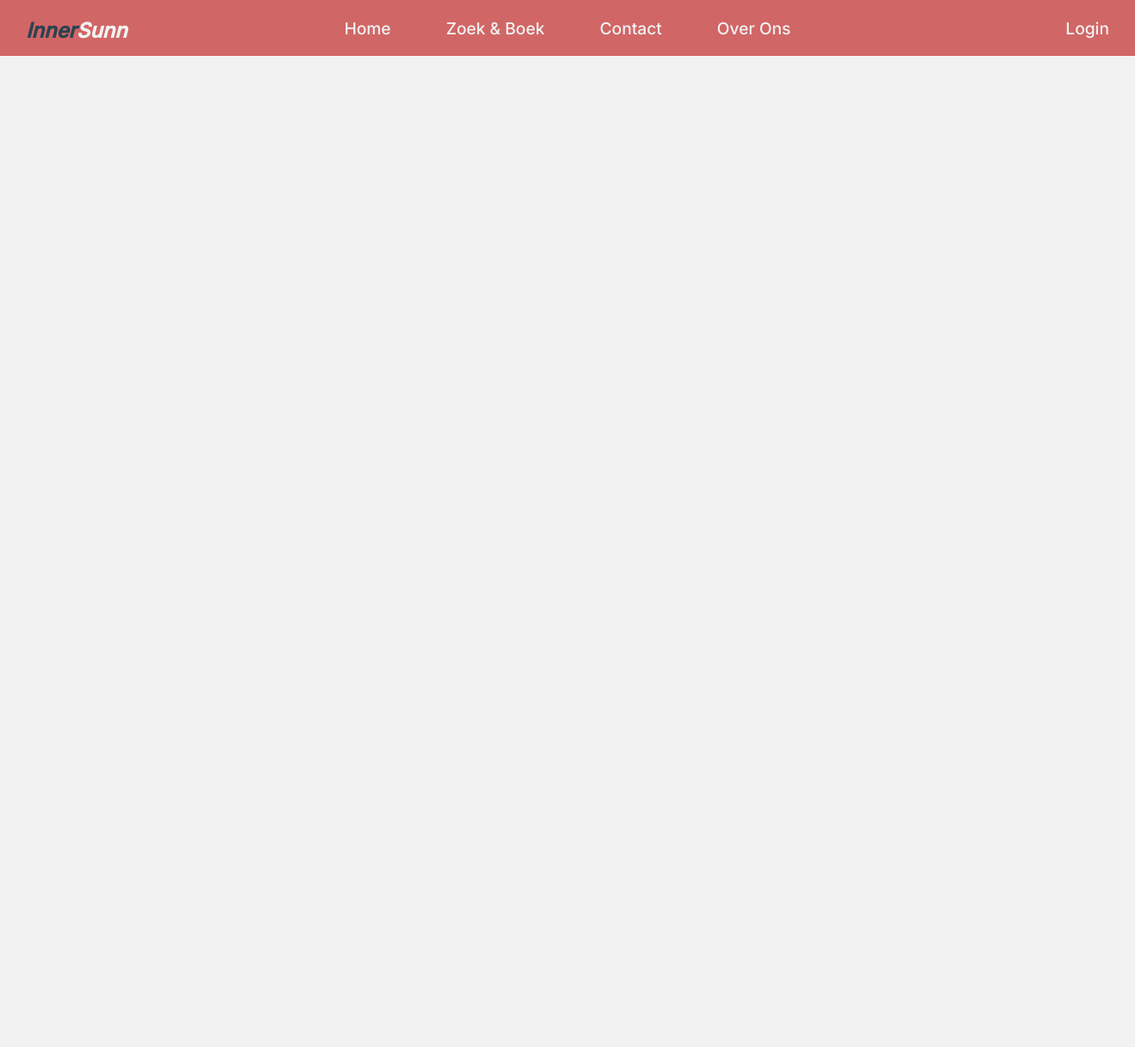
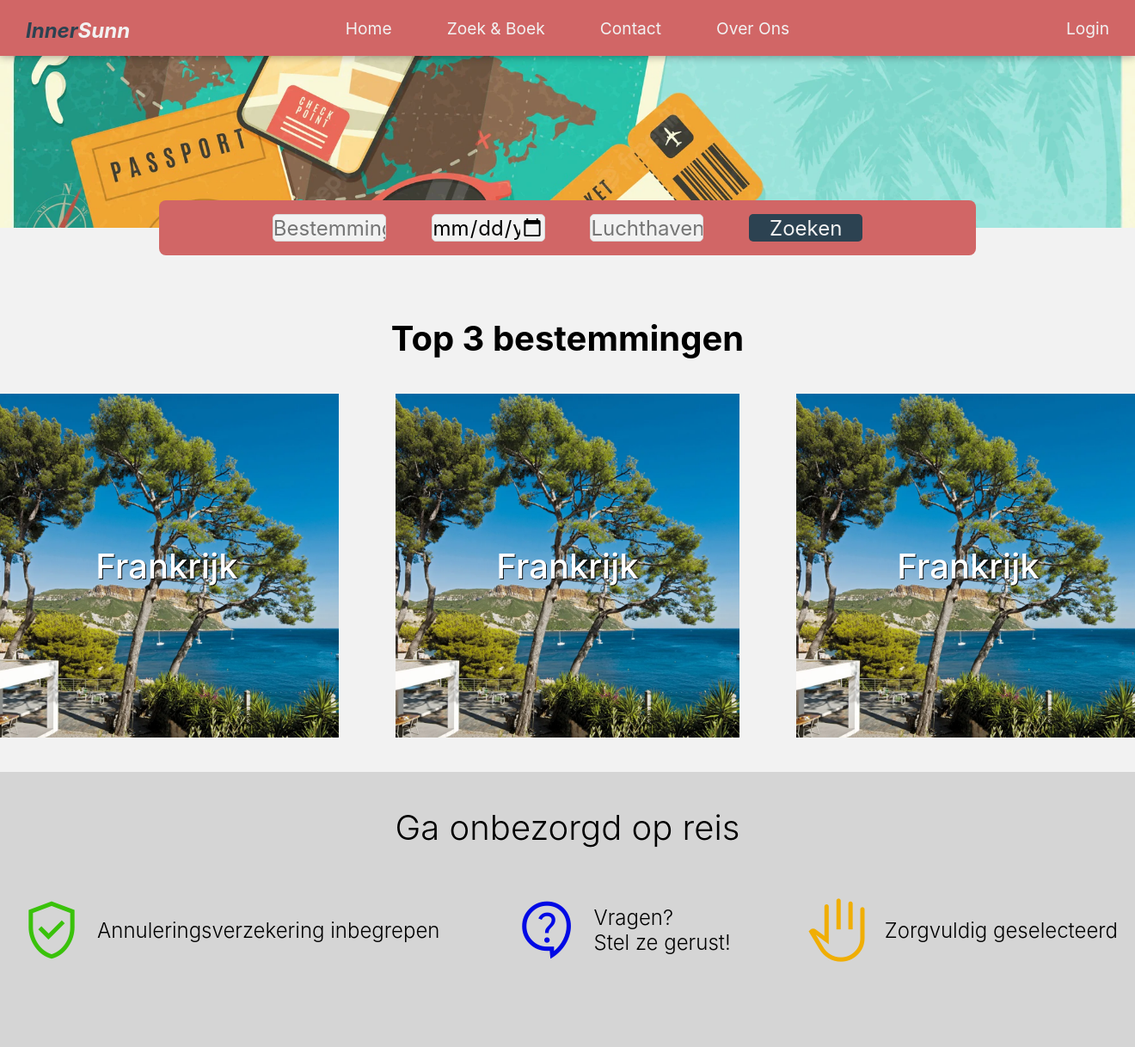
Before and after one commit to Renotje6/crud-travel-webapp, a PHP site: page / in a window 1320 px wide. Shown: the whole page at 86% size. Before the commit the page ends 65 px from the top, so only its background shows below. Run offline with PHP 8.4, Linux system fonts and the light colour scheme.

Commit message:
top 3 locations and warranties sections added

```diff
--- /dev/null
+++ b/css/homepage.css
@@ -0,0 +1,162 @@
+/* Search bar */
+.search {
+  display: flex;
+  flex-direction: column;
+  justify-content: center;
+  align-items: center;
+}
+
+.search img {
+  width: 100%;
+  height: 25vh;
+  object-fit: cover;
+  object-position: 0% 70%;
+  z-index: -2;
+}
+
+.search .search-bar {
+  height: 8vh;
+  width: auto;
+  padding: 3vh 10vw;
+
+  position: relative;
+  top: -4vh;
+
+  display: flex;
+  justify-content: center;
+  align-items: center;
+  z-index: -1;
+
+  background-color: var(--color-primary);
+  border-radius: 8px;
+}
+
+.search-bar form {
+  width: 100%;
+  display: flex;
+  justify-content: center;
+  align-items: center;
+  gap: 4vw;
+}
+
+.search-bar form input {
+  width: 10vw;
+  height: 4vh;
+  text-align: center;
+  background-color: var(--color-secondary);
+  border-radius: 5px;
+  border: 1px solid var(--color-secondary-dark);
+  font-size: 1.5rem;
+}
+
+.search-bar form input[type="submit"] {
+  color: var(--color-secondary);
+  background-color: var(--color-tertiary);
+  border: none;
+  cursor: pointer;
+}
+
+/* Top 3 */
+.top-3 {
+  margin-top: 5vh;
+  display: flex;
+  flex-direction: column;
+  justify-content: center;
+  align-items: center;
+}
+
+.top-3 .top-3-title {
+  font-size: 2.5rem;
+  font-weight: 700;
+}
+
+.top-3-items {
+  z-index: -1;
+  display: flex;
+  width: 100%;
+  margin-top: 5vh;
+  flex-direction: row;
+  justify-content: center;
+  align-items: center;
+  gap: 5vw;
+}
+
+.top-3-item {
+  width: 400px;
+  height: 400px;
+  position: relative;
+}
+
+.top-3-items .top-3-item img {
+  object-fit: cover;
+  width: inherit;
+  height: inherit;
+}
+
+.top-3-item h2 {
+  color: #ffffff;
+  position: absolute;
+  text-align: center;
+  top: 50%;
+  left: 50%;
+  transform: translate(-50%, -50%);
+  font-size: 2.5rem;
+  font-weight: 500;
+  text-shadow: 1px 1px 0px rgba(0, 0, 0, 0.9);
+}
+
+/* Warranties */
+.warranties {
+  position: relative;
+  max-width: 100%;
+  height: 40vh;
+  margin-top: 5vh;
+  padding-top: 5vh;
+  background-color: #a3a3a35d;
+}
+
+.warranties h3 {
+  text-align: center;
+  font-size: 2.5rem;
+  font-weight: 300;
+}
+
+.warranties .wrapper {
+  position: absolute;
+  top: 60%;
+  transform: translateY(-60%);
+
+  display: flex;
+  flex-direction: row;
+  justify-content: space-evenly;
+  align-items: center;
+  width: 100%;
+  gap: 5vw;
+}
+
+.warranty {
+  display: flex;
+  align-items: center;
+  gap: 1vw;
+}
+
+.warranty i {
+  font-size: 5rem;
+}
+
+.warranty i.verified-user {
+  color: #3ac20b;
+}
+
+.warranty i.contact-support {
+  color: #0009e5;
+}
+
+.warranty i.back-hand {
+  color: #f0ae04;
+}
+
+.warranty p {
+  font-size: 1.5rem;
+  font-weight: 300;
+}
--- a/css/index.css
+++ b/css/index.css
@@ -2,6 +2,7 @@
   box-sizing: border-box;
   padding: 0;
   margin: 0;
+  font-family: "Inter", sans-serif;
 }
 
 body {
--- a/css/navigation.css
+++ b/css/navigation.css
@@ -7,6 +7,7 @@ nav {
   min-width: 300px;
   width: 100%;
   height: 65px;
+  box-shadow: 0 0 10px 0 rgba(0, 0, 0, 0.4);
 }
 
 .navigation-links {
@@ -20,7 +21,6 @@ nav {
 }
 
 .navigation-links > li > a {
-  font-family: "Inter", sans-serif;
   color: var(--color-secondary);
   font-size: 1.2rem;
   text-decoration: none;
--- a/css/variables.css
+++ b/css/variables.css
@@ -3,5 +3,6 @@
   --color-primary: #d16666;
   --color-primary-dark: #9b4b4b;
   --color-secondary: #f2f2f2;
+  --color-secondary-dark: #d9d9d9;
   --color-tertiary: #2c4251;
 }
--- a/index.html
+++ b/index.html
@@ -7,19 +7,13 @@
     <link rel="stylesheet" href="./css/variables.css" />
     <link rel="stylesheet" href="./css/index.css" />
     <link rel="stylesheet" href="./css/navigation.css" />
+    <link rel="stylesheet" href="./css/homepage.css" />
 
-    <link rel="preconnect" href="https://fonts.googleapis.com" />
-    <link rel="preconnect" href="https://fonts.gstatic.com" crossorigin />
-    <link
-      rel="stylesheet"
-      href="https://fonts.googleapis.com/icon?family=Material+Icons" />
-    <link
-      href="https://fonts.googleapis.com/css2?family=Inter:wght@300;500&display=swap"
-      rel="stylesheet" />
+    <title>Document</title>
+
     <link
       rel="stylesheet"
       href="https://fonts.googleapis.com/css2?family=Material+Symbols+Outlined:opsz,wght,FILL,GRAD@48,400,0,0" />
-    <title>Document</title>
 
     <script src="./js/toggle_nav_menu.js" defer></script>
   </head>
@@ -31,7 +25,7 @@
         <h1><span>Inner</span>Sunn</h1>
       </div>
       <ul class="navigation-links">
-        <div class="close-btn">&#10006</div>
+        <div class="close-btn">&#10006;</div>
         <li class="nav-item"><a href="#">Home</a></li>
         <li class="nav-item"><a href="#">Zoek & Boek</a></li>
         <li class="nav-item"><a href="#">Contact</a></li>
@@ -39,5 +33,66 @@
       </ul>
       <p class="button"><a href="#">Login</a></p>
     </nav>
+    <main>
+      <section class="search">
+        <img
+          class="banner-img"
+          src="./resources/images/hand-drawn-travel-background_52683-85109.webp"
+          alt="hand-drawn-travel-background_52683-85109" />
+        <div class="search-bar">
+          <form action="#" method="GET">
+            <input type="text" placeholder="Bestemming" id="destination" />
+            <input type="date" placeholder="Vertrekdatum" id="date" />
+            <input type="text" placeholder="Luchthaven" id="airport" />
+            <input type="submit" value="Zoeken" id="search" />
+          </form>
+        </div>
+      </section>
+      <section class="top-3">
+        <h1 class="top-3-title">Top 3 bestemmingen</h1>
+        <div class="top-3-items">
+          <div class="top-3-item">
+            <img
+              src="./resources/images/cote-d-azur-cntraveller-26july13-martin-morrell_27.webp"
+              alt="cote-d-azur-cntraveller-26july13-martin-morrell_27" />
+            <h2 class="top-3-item-title">Frankrijk</h2>
+          </div>
+          <div class="top-3-item">
+            <img
+              src="./resources/images/cote-d-azur-cntraveller-26july13-martin-morrell_27.webp"
+              alt="cote-d-azur-cntraveller-26july13-martin-morrell_27" />
+            <h2 class="top-3-item-title">Frankrijk</h2>
+          </div>
+          <div class="top-3-item">
+            <img
+              src="./resources/images/cote-d-azur-cntraveller-26july13-martin-morrell_27.webp"
+              alt="cote-d-azur-cntraveller-26july13-martin-morrell_27" />
+            <h2 class="top-3-item-title">Frankrijk</h2>
+          </div>
+        </div>
+      </section>
+      <section class="warranties">
+        <h3>Ga onbezorgd op reis</h3>
+        <div class="wrapper">
+          <div class="warranty">
+            <i class="material-symbols-outlined verified-user">verified_user</i>
+            <p>Annuleringsverzekering inbegrepen</p>
+          </div>
+          <div class="warranty">
+            <i class="material-symbols-outlined contact-support"
+              >contact_support</i
+            >
+            <p>
+              Vragen? <br />
+              Stel ze gerust!
+            </p>
+          </div>
+          <div class="warranty">
+            <i class="material-symbols-outlined back-hand">back_hand</i>
+            <p>Zorgvuldig geselecteerd</p>
+          </div>
+        </div>
+      </section>
+    </main>
   </body>
 </html>
```
Also changed, not shown: css/header.css (deleted, +0 -68 lines).
